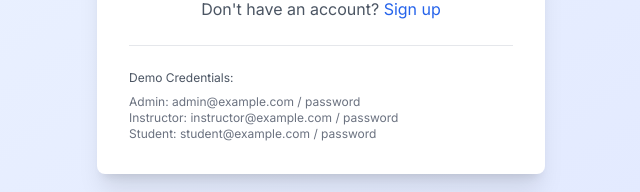
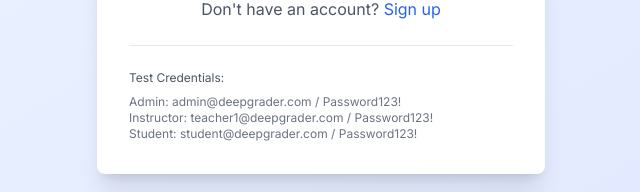
Before and after one commit to iwuzhu/kiro-ai-grading-system, a Next.js app in the folder frontend/: page /auth/login in a window 1280 px wide. Shown: the part 473-665 px from the top of the page, without its empty margins (319-959 px from the left). Built offline with nearby package versions, Linux system fonts and the light colour scheme.

Commit message:
fix: Update test credentials in login page

```diff
--- a/frontend/src/app/auth/login/page.tsx
+++ b/frontend/src/app/auth/login/page.tsx
@@ -84,10 +84,10 @@
 
         {/* Demo Credentials */}
         <div className="mt-6 pt-6 border-t border-gray-200">
-          <p className="text-xs text-gray-600 mb-2">Demo Credentials:</p>
-          <p className="text-xs text-gray-500">Admin: admin@example.com / password</p>
-          <p className="text-xs text-gray-500">Instructor: instructor@example.com / password</p>
-          <p className="text-xs text-gray-500">Student: student@example.com / password</p>
+          <p className="text-xs text-gray-600 mb-2">Test Credentials:</p>
+          <p className="text-xs text-gray-500">Admin: admin@deepgrader.com / Password123!</p>
+          <p className="text-xs text-gray-500">Instructor: teacher1@deepgrader.com / Password123!</p>
+          <p className="text-xs text-gray-500">Student: student@deepgrader.com / Password123!</p>
         </div>
       </div>
     </div>
```
